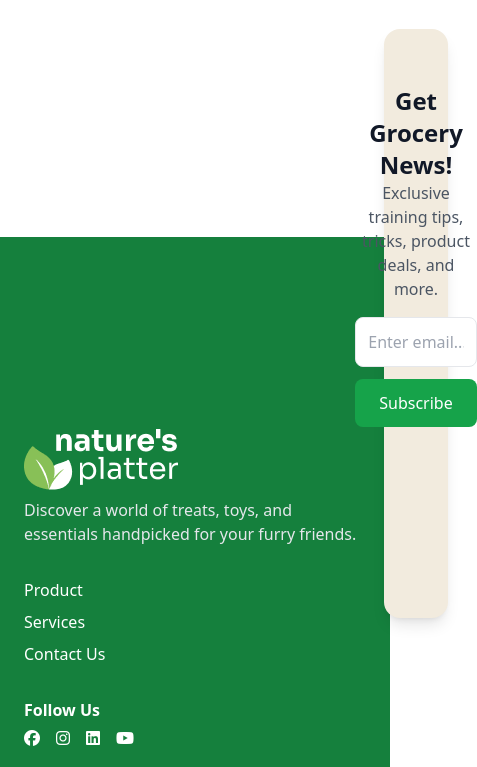
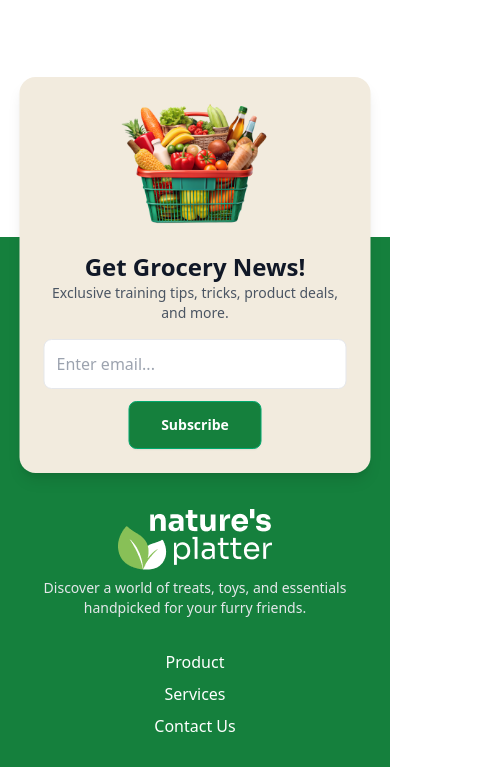
Before and after one commit to RsRiad/Nature-s-Platter, a plain HTML site: page index.html in a window 390 px wide. Shown: the part 3486-4253 px from the top of the page, 477 px wide, since content can reach past the window. Drawn offline with nearby package versions, Linux system fonts and the light colour scheme.

Commit message:
footer responsive

```diff
--- a/index.html
+++ b/index.html
@@ -307,54 +307,53 @@
         </div>
     </section>
     <footer class="bg-green-700 relative">
-        <section class=" py-16 ">
-            <!-- Subscription Box -->
-            <div class="max-w-4xl mx-auto rounded-2xl shadow-lg p-8 flex flex-col lg:flex-row items-center gap-6 absolute bottom-60 -top-52 left-96 right-96 justify-center bg-[#f2ebde]">
-                <img src="./assets/vegetable-busket.png" alt="Grocery Basket" class="w-48 lg:w-64">
+        <section class="py-16">
+            <!-- Box -->
+            <div class="max-w-4xl mx-auto rounded-2xl shadow-lg p-6 lg:p-8 flex flex-col lg:flex-row items-center gap-6
+                        absolute lg:-top-40 top-[-10rem] left-1/2 transform -translate-x-1/2
+                        w-[90%] sm:w-[80%] lg:w-[60%] justify-center bg-[#f2ebde]">
+                <img src="./assets/vegetable-busket.png" alt="vegetable Basket"
+                     class="w-40 sm:w-48 lg:w-64">
                 <div class="flex-1 text-center lg:text-left">
                     <h2 class="text-2xl font-bold text-gray-900">Get Grocery News!</h2>
-                    <p class="text-gray-600">Exclusive training tips, tricks, product deals, and more.</p>
-                    <div class="mt-4 items-center space-y-3">
-                        <div>
-                            <input type="email" placeholder="Enter email..."
-                            class="w-full p-3 border rounded-lg focus:ring-2  outline-none">
-                        </div>
-                        <div>
-                            <button class="bg-green-600 text-white px-6 py-3 rounded-lg hover:bg-green-700 transition">Subscribe</button>
-                        </div>
-
+                    <p class="text-gray-600 text-sm sm:text-base">Exclusive training tips, tricks, product deals, and more.</p>
+                    <div class="mt-4 space-y-3">
+                        <input type="email" placeholder="Enter email..."
+                               class="w-full p-3 border rounded-lg focus:ring-2 outline-none">
+                               <button class="btn btn-success pl-8 pr-8 text-1xl text-white bg-green-700">Subscribe</button>
                     </div>
                 </div>
             </div>
 
-            <!-- Footer -->
-            <div class="bg-green-700 mt-12 py-12 text-white pt-20">
-                <div class="max-w-6xl mx-auto grid md:grid-cols-3 gap-8 px-6">
+            <!-- main Footer -->
+            <div class="bg-green-700 mt-32 lg:mt-24 py-12 text-white pt-20">
+                <div class="max-w-6xl mx-auto grid md:grid-cols-3 gap-8 px-6 text-center md:text-left justify-center">
                     <!-- Logo & Description -->
                     <div>
-                        <img src="./assets/logo-footer.png" alt="">
-                        <p class="text-gray-200 mt-2">
+                        <img src="./assets/logo-footer.png" alt="Nature's Platter Logo" class="mx-auto md:mx-0">
+                        <p class="text-gray-200 mt-2 text-sm">
                             Discover a world of treats, toys, and essentials handpicked for your furry friends.
                         </p>
                     </div>
                     <!-- Links -->
-                    <div class="flex flex-col space-y-2">
+                    <div class="flex flex-col space-y-2 ">
                         <p class="">Product</p>
                         <p class="">Services</p>
                         <p class="">Contact Us</p>
                     </div>
-                    <!-- Social Media -->
+                    <!-- Social Media icons -->
                     <div>
                         <h4 class="font-bold mb-2">Follow Us</h4>
-                        <div class="flex space-x-4">
-                            <i class="fab fa-facebook"></i>
+                        <div class="flex justify-center md:justify-start space-x-4 text-xl">
+                            <i class="fab fa-facebook "></i>
                             <i class="fab fa-instagram"></i>
-                            <i class="fab fa-linkedin"></i>
-                            <i class="fab fa-youtube"></i>
+                            <i class="fab fa-linkedin "></i>
+                            <i class="fab fa-youtube  "></i>
                         </div>
                     </div>
                 </div>
             </div>
+
         </section>
     </footer>
 </body>
```
